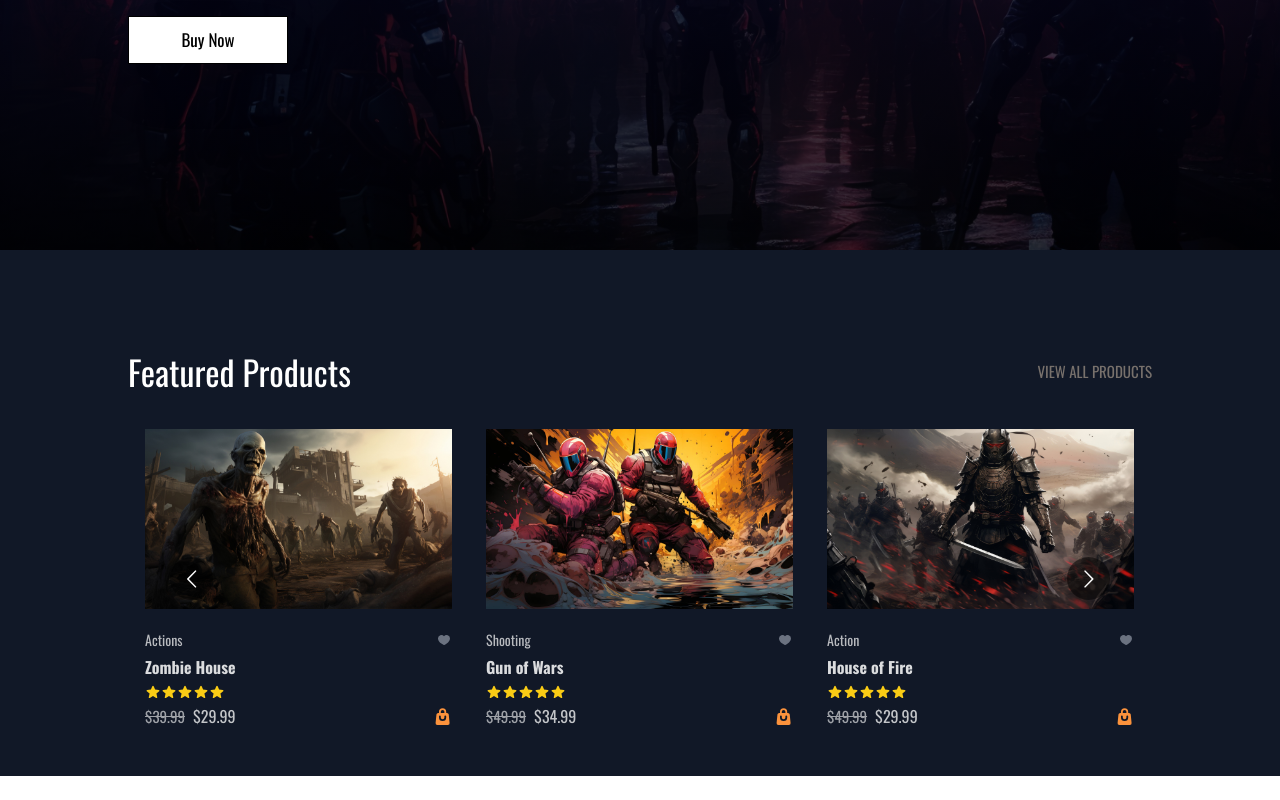
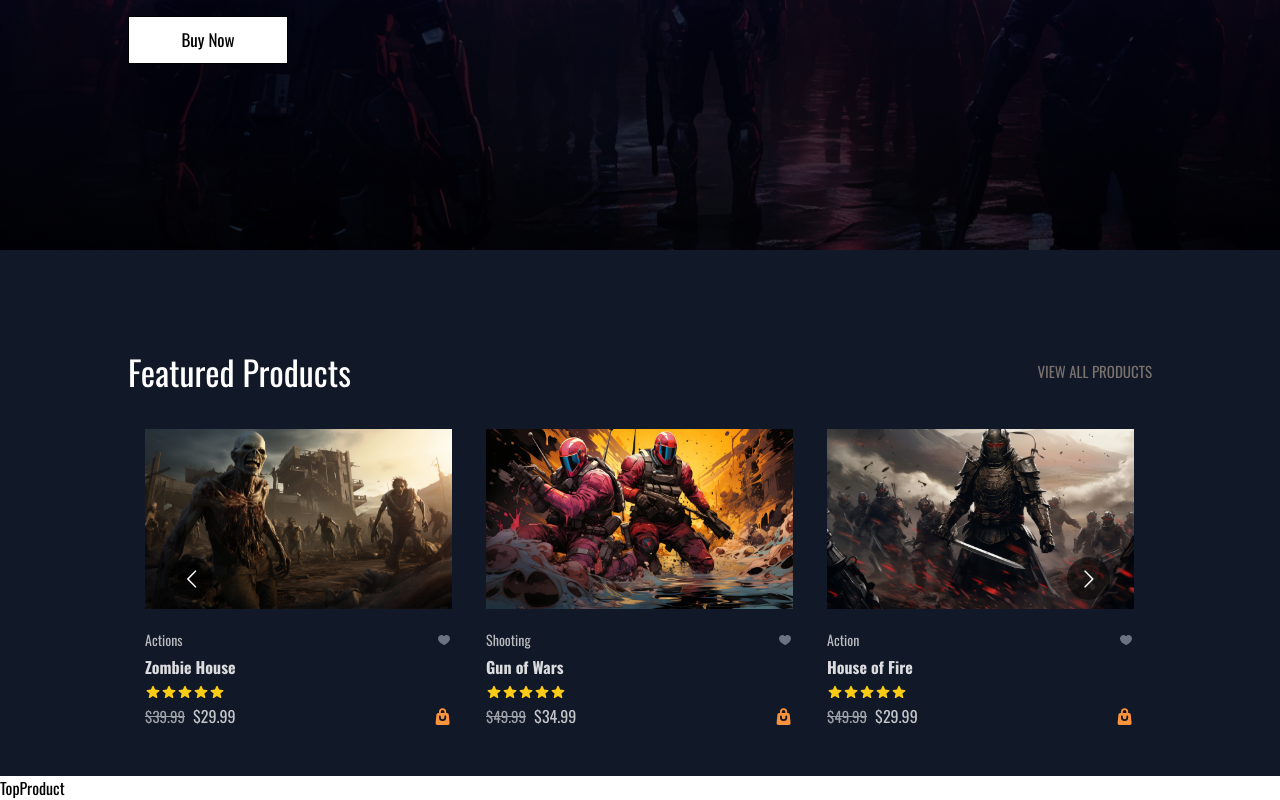
Before and after one commit to Zavista/game-store, a Next.js app: page / in a window 1280 px wide. Shown: the part 550-1350 px from the top of the page. Before the commit the page ends 1326 px from the top, so only its background shows below. Built offline with nearby package versions, Linux system fonts and the light colour scheme.

Commit message:
Create and import TopProduct

```diff
--- /dev/null
+++ b/components/TopProduct.tsx
@@ -0,0 +1,9 @@
+import React from 'react'
+
+const TopProduct = () => {
+  return (
+    <div>TopProduct</div>
+  )
+}
+
+export default TopProduct
--- a/pages/index.tsx
+++ b/pages/index.tsx
@@ -2,6 +2,7 @@ import React from 'react'
 import Nav from '../components/Nav'
 import Hero from '../components/Hero'
 import FeaturedProduct from '../components/FeaturedProduct'
+import TopProduct from '@/components/TopProduct'
 
 const HomePage = () => {
   return (
@@ -9,6 +10,7 @@ const HomePage = () => {
       <Nav></Nav>
       <Hero></Hero>
       <FeaturedProduct></FeaturedProduct>
+      <TopProduct></TopProduct>
     </div>
   )
 }
```
